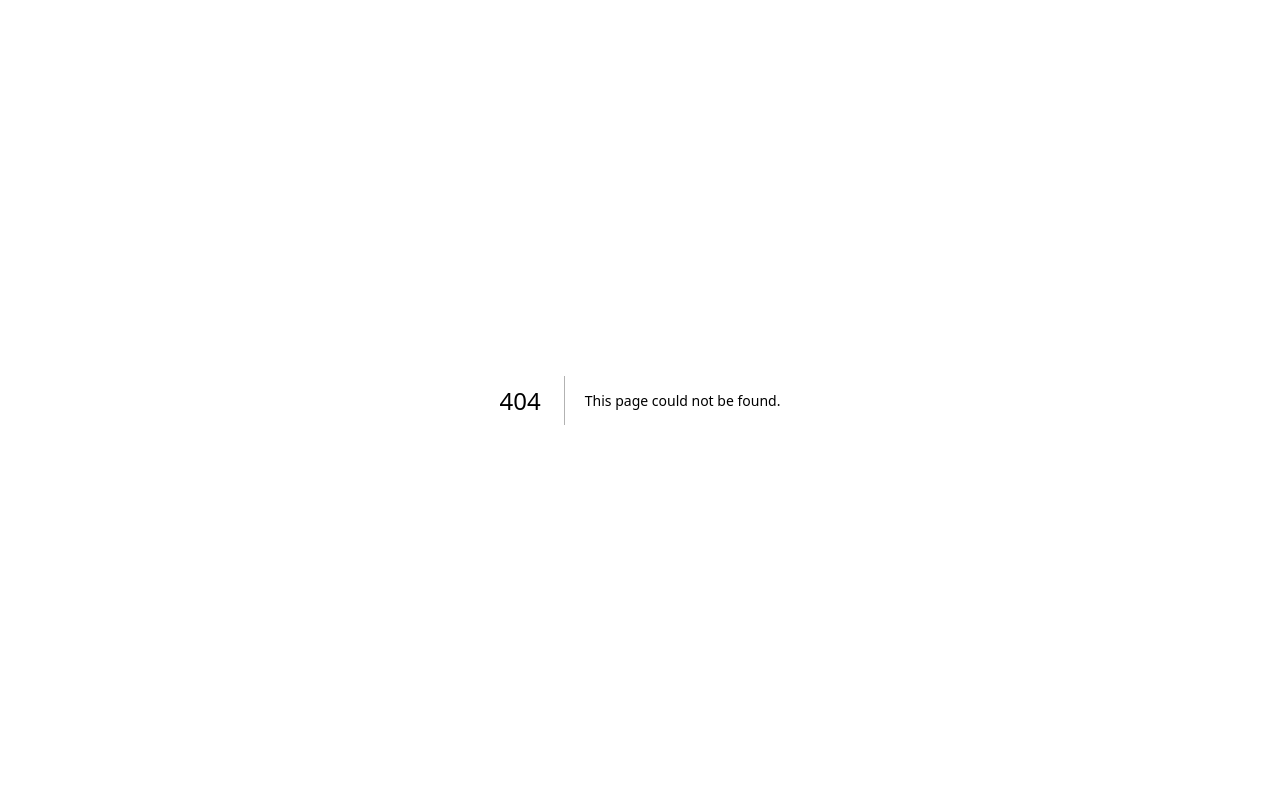
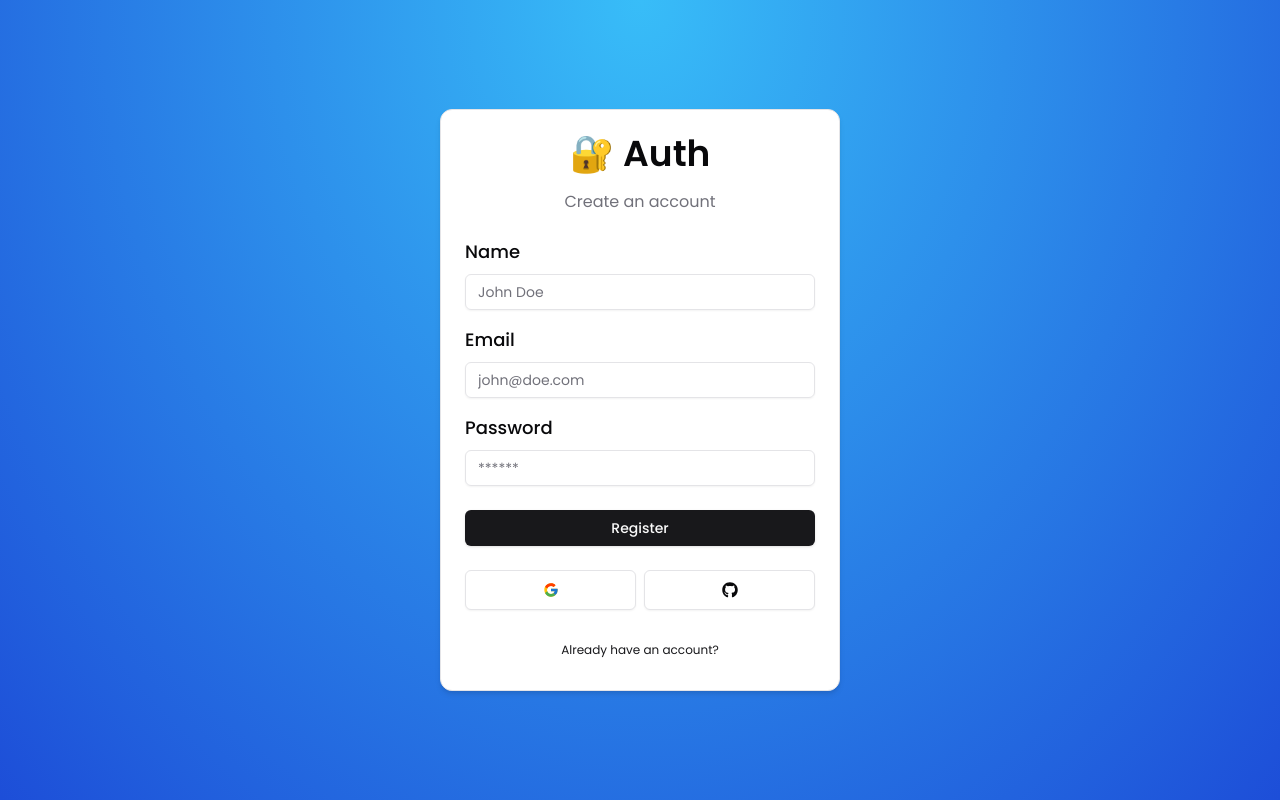
Before and after one commit to hi-carry-lee/next-auth-demo, a Next.js app: page /auth/register in a window 1280 px wide. Before the commit this address had no page. Built offline with nearby package versions, Linux system fonts and the light colour scheme.

Commit message:
feat: finish register form

```diff
--- /dev/null
+++ b/actions/register.ts
@@ -0,0 +1,15 @@
+"use server";
+
+import * as z from "zod";
+import { RegisterSchema } from "@/schemas/index";
+
+export const register = async (values: z.infer<typeof RegisterSchema>) => {
+  console.log("register action, data is: ", values);
+  const validatedFields = RegisterSchema.safeParse(values);
+
+  if (!validatedFields) {
+    return { error: "Invalid fields" };
+  }
+
+  return { success: "Email sent!" };
+};
--- /dev/null
+++ b/app/auth/register/page.tsx
@@ -0,0 +1,11 @@
+import { RegisterForm } from "@/components/auth/register-form";
+
+function RegisterPage() {
+  return (
+    <div>
+      <RegisterForm />
+    </div>
+  );
+}
+
+export default RegisterPage;
--- /dev/null
+++ b/components/auth/register-form.tsx
@@ -0,0 +1,133 @@
+"use client";
+
+import { useTransition, useState } from "react";
+import { useForm } from "react-hook-form";
+import { zodResolver } from "@hookform/resolvers/zod";
+import * as z from "zod";
+
+import {
+  Form,
+  FormField,
+  FormItem,
+  FormLabel,
+  FormControl,
+  FormMessage,
+} from "@/components/ui/form";
+import { Input } from "@/components/ui/input";
+import { RegisterSchema } from "@/schemas/index";
+import { CardWrapper } from "@/components/auth/card-wrapper";
+import { Button } from "../ui/button";
+import { FormError } from "@/components/form/form-error";
+import { FormSuccess } from "@/components/form/form-success";
+import { register } from "@/actions/register";
+
+export function RegisterForm() {
+  const [error, setError] = useState<string | undefined>("");
+  const [success, setSuccess] = useState<string | undefined>("");
+  const [isPending, startTransition] = useTransition();
+
+  const form = useForm<z.infer<typeof RegisterSchema>>({
+    resolver: zodResolver(RegisterSchema),
+    defaultValues: {
+      name: "",
+      email: "",
+      password: "",
+    },
+  });
+
+  const handleSubmit = (values: z.infer<typeof RegisterSchema>) => {
+    // reset the error and suceess
+    setError("");
+    setSuccess("");
+
+    console.log("handle register, data: ", values);
+    startTransition(() => {
+      register(values).then((data) => {
+        setError(data.error);
+        setSuccess(data.success);
+      });
+    });
+  };
+
+  return (
+    <CardWrapper
+      headerLabel="Create an account"
+      backButtonLabel="Already have an account?"
+      backButtonHref="/auth/login"
+      showSocial
+    >
+      <Form {...form}>
+        <form
+          onSubmit={form.handleSubmit(handleSubmit)}
+          // we could use space-y-4, but we want button to expand to the whole width, so flex is more suitable
+          className="space-y-6"
+        >
+          {/* the div here is just to have a narrow space between two inputs */}
+          <div className="space-y-4">
+            <FormField
+              control={form.control}
+              name="name"
+              render={({ field }) => (
+                <FormItem>
+                  <FormLabel className="text-lg">Name</FormLabel>
+                  <FormControl>
+                    <Input
+                      placeholder="John Doe"
+                      {...field}
+                      disabled={isPending}
+                      type="text"
+                    />
+                  </FormControl>
+                  <FormMessage />
+                </FormItem>
+              )}
+            />
+            <FormField
+              control={form.control}
+              name="email"
+              render={({ field }) => (
+                <FormItem>
+                  <FormLabel className="text-lg">Email</FormLabel>
+                  <FormControl>
+                    <Input
+                      placeholder="john@doe.com"
+                      {...field}
+                      disabled={isPending}
+                      type="email"
+                    />
+                  </FormControl>
+                  <FormMessage />
+                </FormItem>
+              )}
+            />
+            <FormField
+              control={form.control}
+              name="password"
+              render={({ field }) => (
+                <FormItem>
+                  <FormLabel className="text-lg">Password</FormLabel>
+                  <FormControl>
+                    <Input
+                      placeholder="******"
+                      {...field}
+                      type="password"
+                      disabled={isPending}
+                    />
+                  </FormControl>
+                  <FormMessage />
+                </FormItem>
+              )}
+            />
+          </div>
+          {/* 两个组件是否展示，依赖于 message 属性是否传值 */}
+          {/* TODO change them to disappear after some time */}
+          <FormError message={error} />
+          <FormSuccess message={success} />
+          <Button type="submit" className="w-full" disabled={isPending}>
+            Register
+          </Button>
+        </form>
+      </Form>
+    </CardWrapper>
+  );
+}
--- a/schemas/index.ts
+++ b/schemas/index.ts
@@ -7,3 +7,18 @@
   // no need to validate the length of password, since some situations like first time login, the password won't satisfy the requirement
   password: z.string().nonempty("You must input your password!"),
 });
+
+export const RegisterSchema = z.object({
+  email: z.string().email({
+    message: "Email is required",
+  }),
+  password: z
+    .string()
+    .min(6, {
+      message: "Minimum 6 characters required",
+    })
+    .nonempty("You must input your password!"),
+  name: z.string().min(1, {
+    message: "Name is required",
+  }),
+});
```
